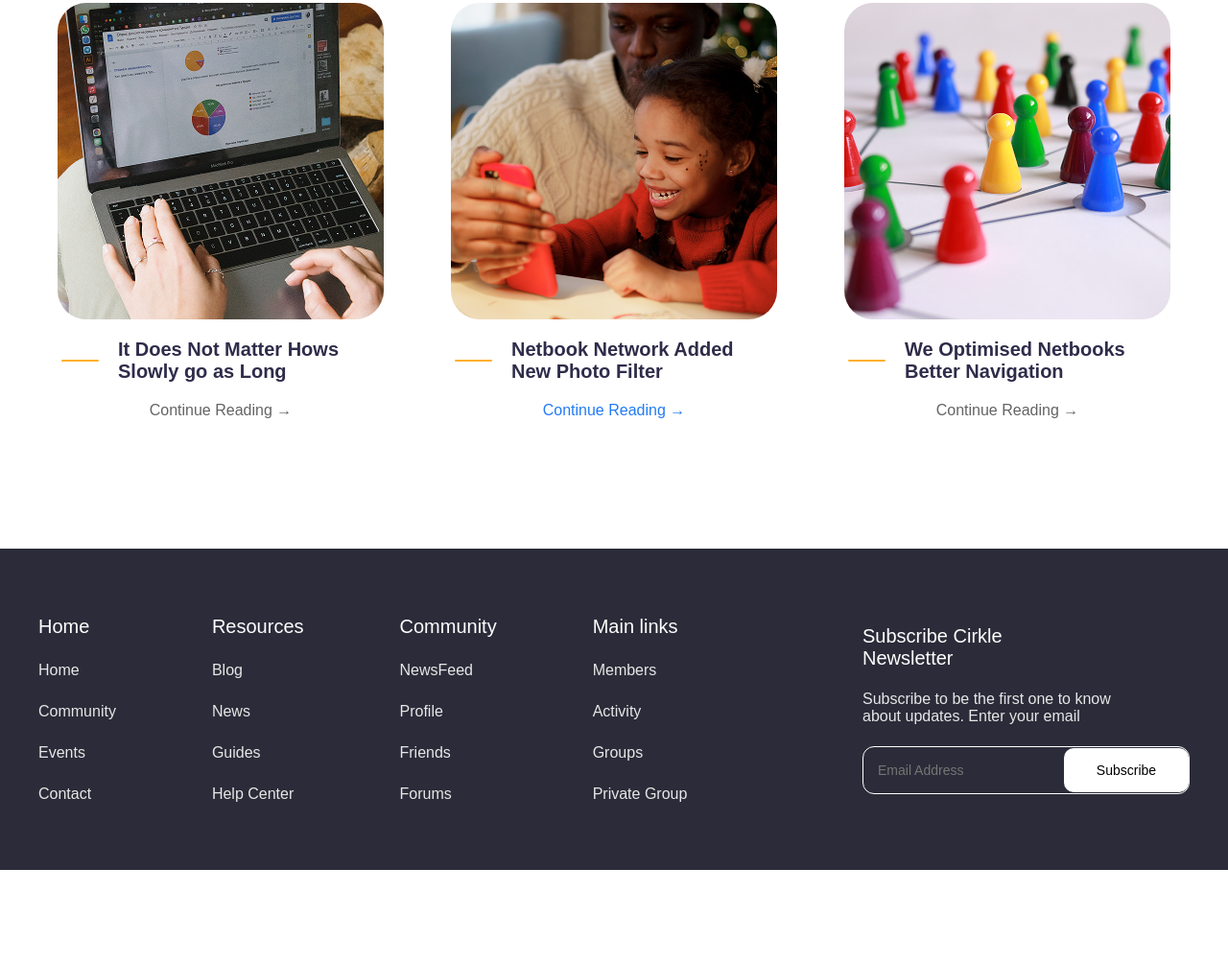
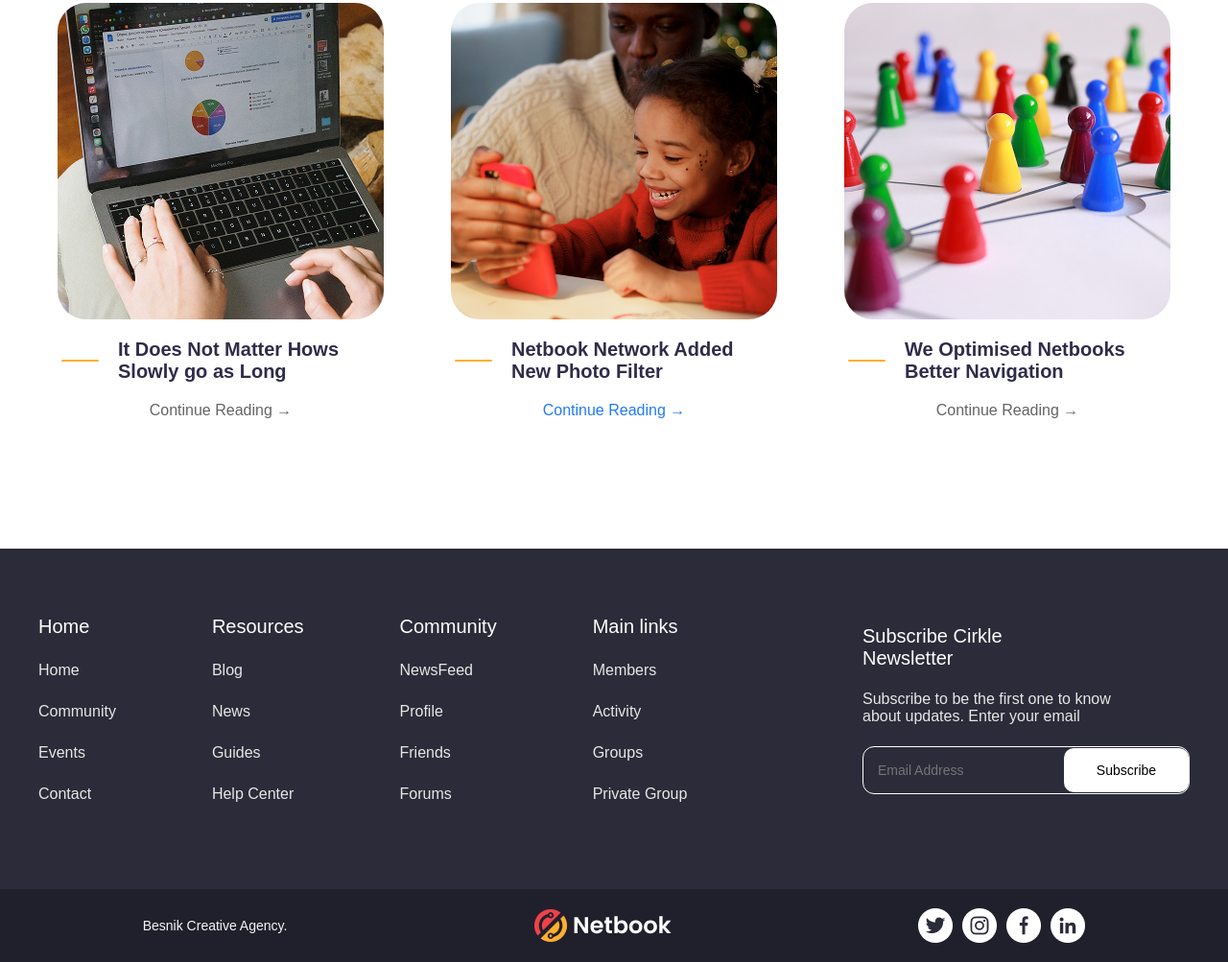
Before and after one commit to zargulak11-hash/class-work, a plain HTML site: page index.html in a window 1280 px wide. Shown: the part 4326-5329 px from the top of the page at 96% size. Before the commit the page ends 5233 px from the top, so only its background shows below. Drawn offline with Linux system fonts and the light colour scheme.

Commit message:
section7

```diff
--- a/index.html
+++ b/index.html
@@ -282,8 +282,18 @@
                     <button>Subscribe</button>
                 </div>
             </aside>
+        </div></footer>
+        <div class="header7">
+            <p>Besnik Creative Agency.</p>
+            <img src="./images/logo (5).png" alt="">
+            <div>
+                <img src="./images/Twitter (2).png" alt="">
+                <img src="./images/instagram (2).png" alt="">
+                <img src="./images/facebook (2).png" alt="">
+                <img src="./images/Linkedin.png" alt="">
+            </div>
         </div>
-    </footer>
+
 </body>
 
 </html>
--- a/style.scss
+++ b/style.scss
@@ -495,7 +495,7 @@ header {
 
 .footer {
     padding-top: 50px;
-    padding-bottom: 50px;
+    padding-bottom: 70px;
     margin-top: 90px;
     background-color: #2B2B39;
 }
@@ -573,3 +573,20 @@ header {
     }
 
 }
+.header7{
+    padding: 20px;
+    display: flex;
+    justify-content: space-around;
+    align-items: center;
+    background-color: #20202D;
+    p{
+        font-size: 14px;
+        font-weight: 400;
+        color: #F6F6F6;
+    }
+    div{
+        display: flex;
+        align-items: center;
+        gap: 10px;
+    }
+}
```
Also changed, not shown: images/Linkedin.png (added), images/Twitter (2).png (added), images/facebook (2).png (added), images/instagram (2).png (added), images/logo (5).png (added), style.css, 1 other file.
